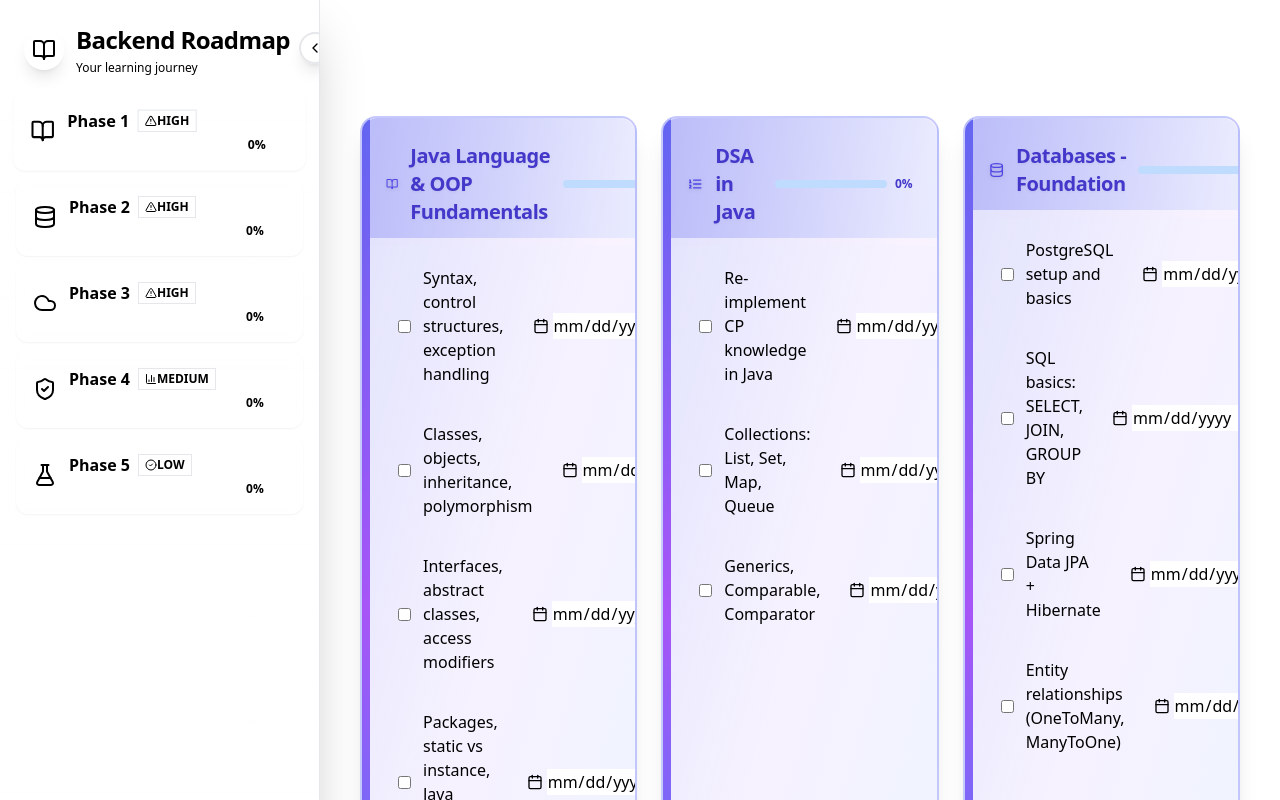
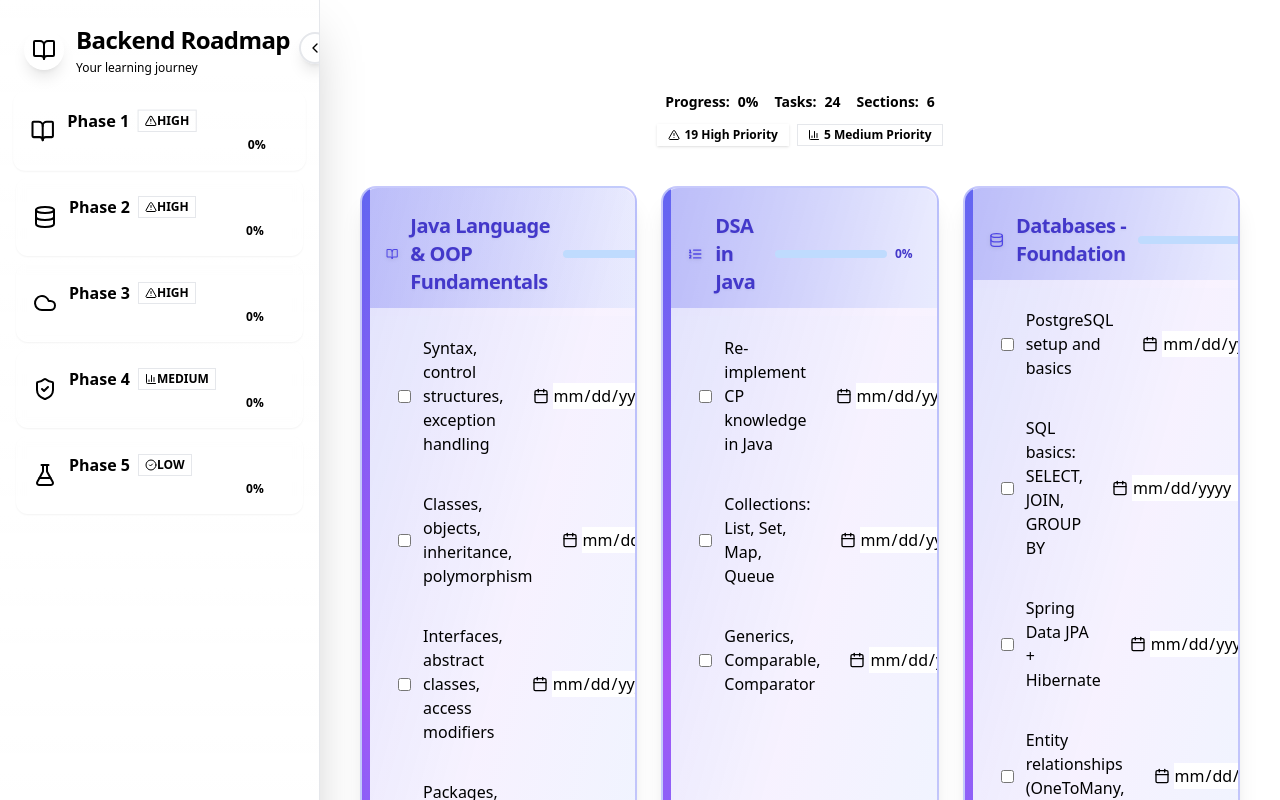
Before and after one commit to cubewin07/backend-roadmap, a React (Vite) app: page / in a window 1280 px wide. Shown: the top 800 px of the page. Built offline with nearby package versions, Linux system fonts and the light colour scheme.

Commit message:
Refractor sidebar and maincontent

```diff
--- a/src/components/MainContent.jsx
+++ b/src/components/MainContent.jsx
@@ -1,17 +1,90 @@
 import React from "react";
 import RoadmapCard from "./RoadmapCard";
+import { Badge } from "./ui/badge";
+import { AlertTriangle, BarChart3, CheckCircle2 } from "lucide-react";
 
 export default function MainContent({
   section,
   childrenSections,
   ...handlers
 }) {
+  // Calculate overall progress for the current section
+  const getOverallProgress = () => {
+    const allTasks = childrenSections.flatMap((child) => child.tasks);
+    const total = allTasks.length;
+    const completed = allTasks.filter((task) => task.checked).length;
+    return total === 0 ? 0 : Math.round((completed / total) * 100);
+  };
+
+  // Get priority info
+  const getPriorityInfo = () => {
+    const priorities = childrenSections
+      .map((child) => child.tasks.map((task) => task.priority))
+      .flat();
+
+    const highCount = priorities.filter((p) => p === "HIGH").length;
+    const mediumCount = priorities.filter((p) => p === "MEDIUM").length;
+    const lowCount = priorities.filter((p) => p === "LOW").length;
+
+    return { highCount, mediumCount, lowCount };
+  };
+
+  const overallProgress = getOverallProgress();
+  const priorityInfo = getPriorityInfo();
+
   return (
     <main className="flex-1 px-4 sm:px-6 pt-6 sm:pt-10 min-h-screen w-full transition-all duration-300">
       <div className="max-w-7xl mx-auto">
-        <h1 className="text-2xl sm:text-3xl font-bold mb-8 sm:mb-10 text-center tracking-tight bg-gradient-to-r from-primary to-secondary bg-clip-text text-transparent">
-          {section}
-        </h1>
+        {/* Header with section info */}
+        <div className="text-center mb-8 sm:mb-10">
+          <h1 className="text-2xl sm:text-3xl font-bold tracking-tight bg-gradient-to-r from-primary to-secondary bg-clip-text text-transparent mb-4">
+            {section}
+          </h1>
+
+          {/* Section summary */}
+          <div className="flex flex-wrap justify-center items-center gap-4 text-sm text-base-content/70">
+            <div className="flex items-center gap-2">
+              <span className="font-semibold">Progress:</span>
+              <span className="text-primary font-bold">{overallProgress}%</span>
+            </div>
+
+            <div className="flex items-center gap-2">
+              <span className="font-semibold">Tasks:</span>
+              <span className="font-bold">
+                {childrenSections.flatMap((child) => child.tasks).length}
+              </span>
+            </div>
+
+            <div className="flex items-center gap-2">
+              <span className="font-semibold">Sections:</span>
+              <span className="font-bold">{childrenSections.length}</span>
+            </div>
+          </div>
+
+          {/* Priority breakdown */}
+          <div className="flex flex-wrap justify-center items-center gap-2 mt-3">
+            {priorityInfo.highCount > 0 && (
+              <Badge variant="destructive" className="text-xs">
+                <AlertTriangle className="w-3 h-3 mr-1" />
+                {priorityInfo.highCount} High Priority
+              </Badge>
+            )}
+            {priorityInfo.mediumCount > 0 && (
+              <Badge variant="outline" className="text-xs badge-warning">
+                <BarChart3 className="w-3 h-3 mr-1" />
+                {priorityInfo.mediumCount} Medium Priority
+              </Badge>
+            )}
+            {priorityInfo.lowCount > 0 && (
+              <Badge variant="outline" className="text-xs badge-success">
+                <CheckCircle2 className="w-3 h-3 mr-1" />
+                {priorityInfo.lowCount} Low Priority
+              </Badge>
+            )}
+          </div>
+        </div>
+
+        {/* Cards grid */}
         <div className="grid grid-cols-1 lg:grid-cols-2 xl:grid-cols-3 gap-4 sm:gap-6 px-2 sm:px-4">
           {childrenSections.map((child, childIdx) => (
             <RoadmapCard
--- a/src/components/Sidebar.jsx
+++ b/src/components/Sidebar.jsx
@@ -37,6 +37,13 @@ export default function Sidebar({
   const [isCollapsed, setIsCollapsed] = useState(false);
   const [isDark, setIsDark] = useState(true);
   const [showUserMenu, setShowUserMenu] = useState(false);
+
+  // Initialize theme from localStorage
+  useEffect(() => {
+    const savedTheme = localStorage.getItem("theme");
+    const savedIsDark = savedTheme ? savedTheme === "dark" : true;
+    setIsDark(savedIsDark);
+  }, []);
 
   // Calculate progress for each section
   const getSectionProgress = (section) => {
@@ -104,7 +111,9 @@ export default function Sidebar({
 
   // Toggle theme
   const toggleTheme = () => {
-    setIsDark(!isDark);
+    const newIsDark = !isDark;
+    setIsDark(newIsDark);
+    localStorage.setItem("theme", newIsDark ? "dark" : "light");
     document.documentElement.classList.toggle("dark");
   };
 
@@ -120,7 +129,8 @@ export default function Sidebar({
       {/* Collapse toggle button */}
       <button
         onClick={() => setIsCollapsed(!isCollapsed)}
-        className="absolute -right-3 top-8 bg-primary text-primary-foreground rounded-full p-1.5 shadow-lg hover:shadow-xl transition-all z-30 border-2 border-base-100"
+        className="absolute -right-3 top-8 bg-primary text-primary-foreground rounded-full p-1.5 shadow-lg hover:shadow-xl transition-all z-30 border-2 border-base-100 hover:scale-110"
+        title={isCollapsed ? "Expand sidebar" : "Collapse sidebar"}
       >
         {isCollapsed ? (
           <ChevronRight className="w-4 h-4" />
@@ -137,7 +147,7 @@ export default function Sidebar({
               isCollapsed ? "justify-center" : ""
             }`}
           >
-            <div className="bg-primary rounded-full p-2 shadow-lg">
+            <div className="bg-primary rounded-full p-2 shadow-lg hover:shadow-xl transition-all">
               <BookOpen className="w-6 h-6 text-primary-foreground" />
             </div>
             {!isCollapsed && (
@@ -171,6 +181,7 @@ export default function Sidebar({
                         : "bg-card/80 text-foreground backdrop-blur-sm"
                     }`}
                     onClick={() => onSelectSection(idx)}
+                    title={isCollapsed ? sec.section : undefined}
                   >
                     {/* Animated background for selected */}
                     {isSelected && (
@@ -262,6 +273,7 @@ export default function Sidebar({
               <button
                 onClick={() => setShowUserMenu(!showUserMenu)}
                 className="bg-primary/20 hover:bg-primary/30 rounded-full p-2 transition-colors"
+                title="User menu"
               >
                 <User className="w-5 h-5 text-primary" />
               </button>
```
